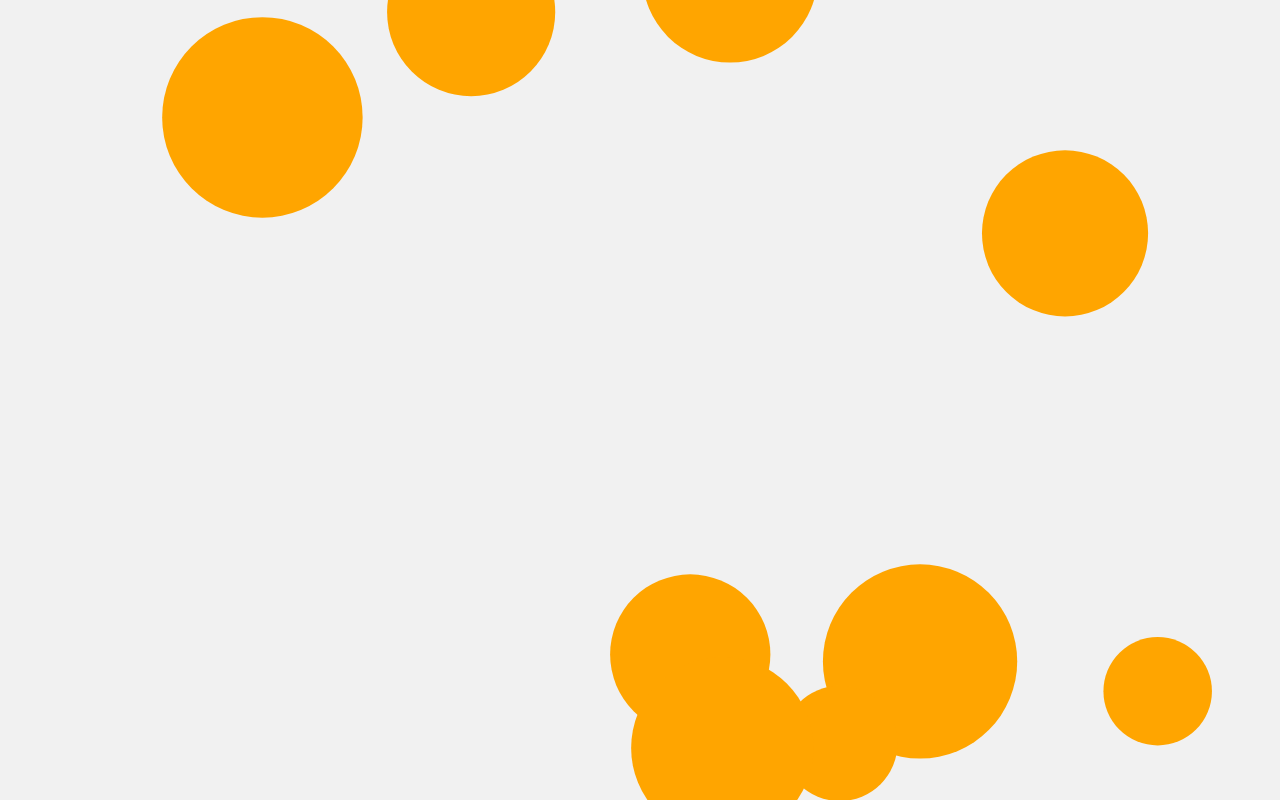
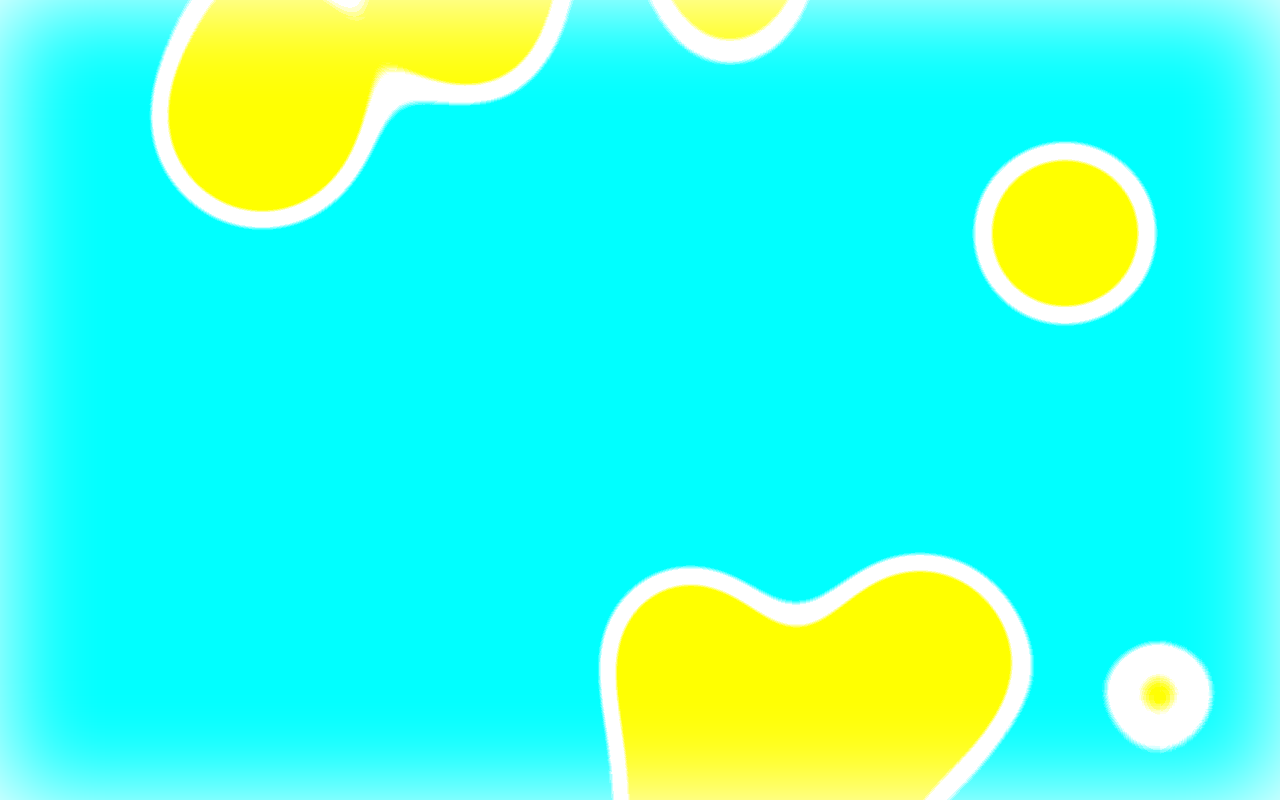
Before and after one commit to yeonwooz/particles, a plain HTML site: page index.html in a window 1280 px wide. Drawn offline with Linux system fonts and the light colour scheme.

Commit message:
[particles] gooey effect (sticky)

```diff
--- a/index.html
+++ b/index.html
@@ -14,7 +14,8 @@
         }
 
         canvas {
-            background-color: #f1f1f1;
+            filter: blur(50px) contrast(50);
+            background-color: #42c7e8;
         }
     </style>
   </head>
```
